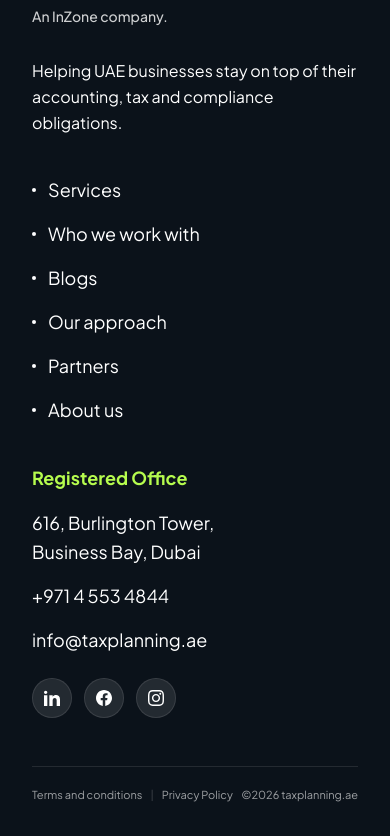
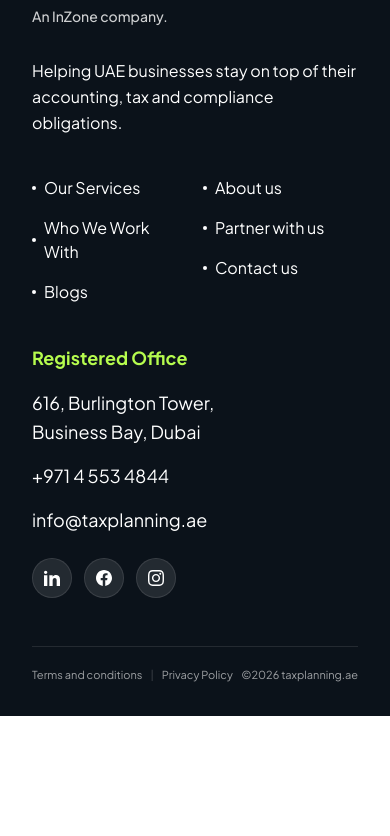
Before and after one commit to RizwanNawaz01/taxPlanning, a Nuxt app: page /about in a window 390 px wide. Shown: the part 4426-5262 px from the top of the page. After the commit the page ends 5142 px from the top, so only its background shows below. Built offline with nearby package versions, Linux system fonts and the light colour scheme.

Commit message:
Split footer links into two columns (Services/Work/Blogs and About/Partner/Contact)

```diff
--- a/app/components/Footer.vue
+++ b/app/components/Footer.vue
@@ -14,8 +14,8 @@
         </span>
       </div>
 
-      <!-- Desktop / Main Links Grid (3 Sections) -->
-      <div class="hidden lg:grid lg:grid-cols-3 gap-8 xl:gap-28 mb-32">
+      <!-- Desktop / Main Links Grid (4 Sections: Bio, Contact, Col 1 Links, Col 2 Links) -->
+      <div class="hidden lg:grid lg:grid-cols-4 gap-8 xl:gap-16 mb-32">
         <!-- Section 1: Helping text -->
         <div class="text-white text-[13px] lg:text-lg xl:text-lg">
           <p class="text-white font-normal leading-relaxed max-w-sm">
@@ -24,7 +24,7 @@
         </div>
 
         <!-- Section 2: Contact Info & Socials (LinkedIn, Facebook, Instagram) -->
-        <div class="text-white text-[13px] lg:text-lg xl:text-lg space-y-4 pl-10">
+        <div class="text-white text-[13px] lg:text-lg xl:text-lg space-y-4">
           <p class="leading-relaxed">
             <a
               href="https://maps.google.com/?q=Burlington+Tower+Business+Bay+Dubai"
@@ -81,7 +81,7 @@
           </div>
         </div>
 
-        <!-- Section 3: Pages Links -->
+        <!-- Section 3 & 4: Pages Links (2 columns) -->
         <div v-for="(section, index) in footerLinks" :key="index">
           <ul class="space-y-4 xl:space-y-5 text-white text-[13px] lg:text-lg xl:text-lg">
             <li v-for="(link, linkIndex) in section.links" :key="linkIndex" class="flex items-center gap-3">
@@ -101,14 +101,16 @@
           </p>
         </div>
 
-        <!-- Main Links -->
-        <div>
-          <ul class="space-y-4 text-white text-lg">
-            <li v-for="(link, linkIndex) in mobileLinks" :key="linkIndex" class="flex items-center gap-3">
-              <div class="w-1 h-1 bg-white rounded-full shrink-0"></div>
-              <NuxtLink :to="link.url" class="hover:text-lime-400 transition-colors">{{ link.text }}</NuxtLink>
-            </li>
-          </ul>
+        <!-- Main Links (2 columns on mobile) -->
+        <div class="grid grid-cols-2 gap-4">
+          <div v-for="(section, index) in footerLinks" :key="index">
+            <ul class="space-y-4 text-white text-base sm:text-lg">
+              <li v-for="(link, linkIndex) in section.links" :key="linkIndex" class="flex items-center gap-2 sm:gap-3">
+                <div class="w-1 h-1 bg-white rounded-full shrink-0"></div>
+                <NuxtLink :to="link.url" class="hover:text-lime-400 transition-colors">{{ link.text }}</NuxtLink>
+              </li>
+            </ul>
+          </div>
         </div>
 
         <!-- Contact Info -->
--- a/app/data/footer.json
+++ b/app/data/footer.json
@@ -41,24 +41,32 @@
     {
       "links": [
         {
-          "text": "Services",
+          "text": "Our Services",
           "url": "/services"
         },
         {
-          "text": "Who we work with",
+          "text": "Who We Work With",
           "url": "/#who-we-work-with"
         },
         {
           "text": "Blogs",
           "url": "/blogs"
+        }
+      ]
+    },
+    {
+      "links": [
+        {
+          "text": "About us",
+          "url": "/about"
         },
         {
-          "text": "Partners",
+          "text": "Partner with us",
           "url": "/partner"
         },
         {
-          "text": "About us",
-          "url": "/about"
+          "text": "Contact us",
+          "url": "/contact"
         }
       ]
     }
```
